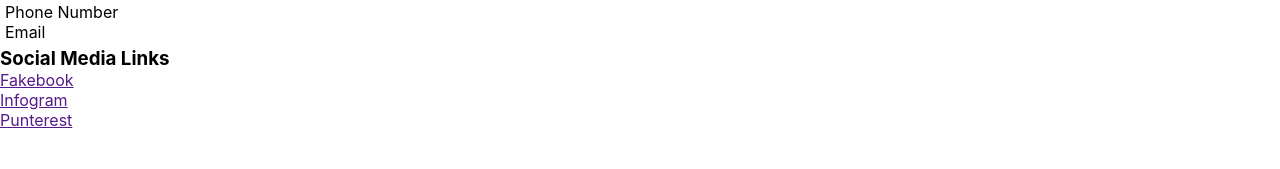
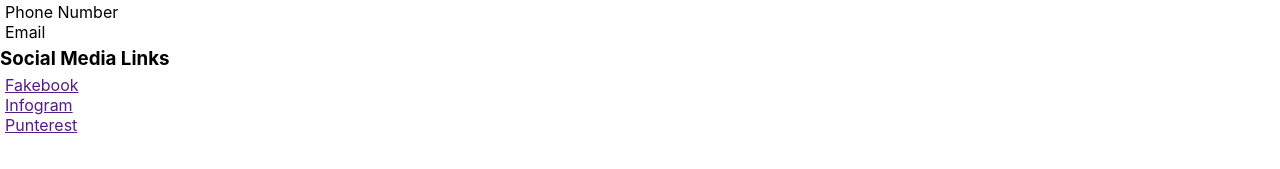
Before and after one commit to digitAI-4N6/little-lemon, a React (Create React App) app: page / in a window 1280 px wide. Shown: the part 503-672 px from the top of the page. Built offline with nearby package versions, Linux system fonts and the light colour scheme.

Commit message:
fix socials className
fix socials className

```diff
--- a/src/components/Footer.js
+++ b/src/components/Footer.js
@@ -33,7 +33,7 @@ export default function Footer() {
           <li>Email</li>
         </ul>
         <h3>Social Media Links</h3>
-        <ul>
+        <ul className="list">
           <li>
             <a href="">Fakebook</a>
           </li>
```
